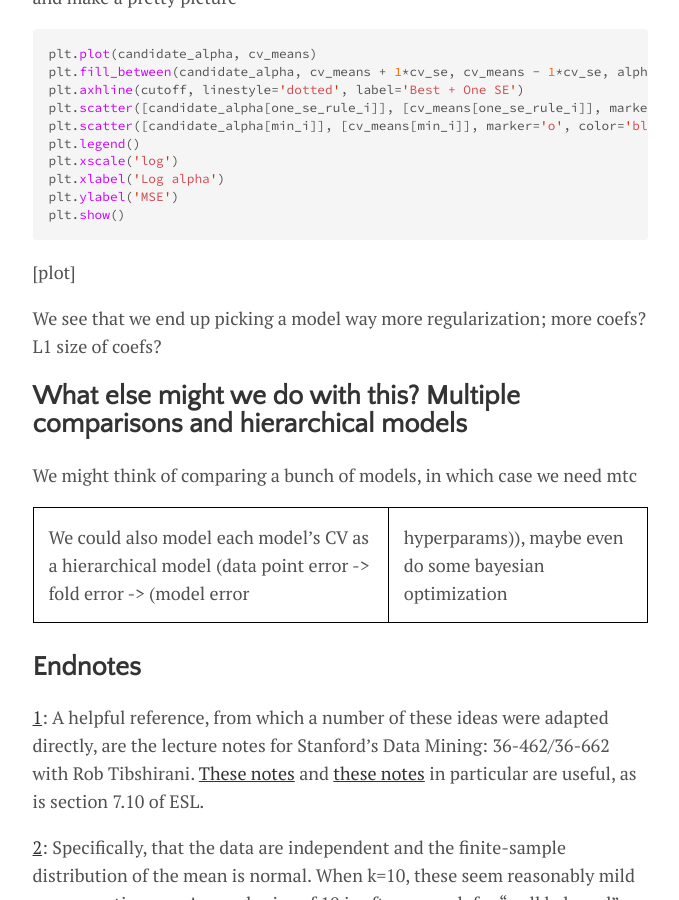
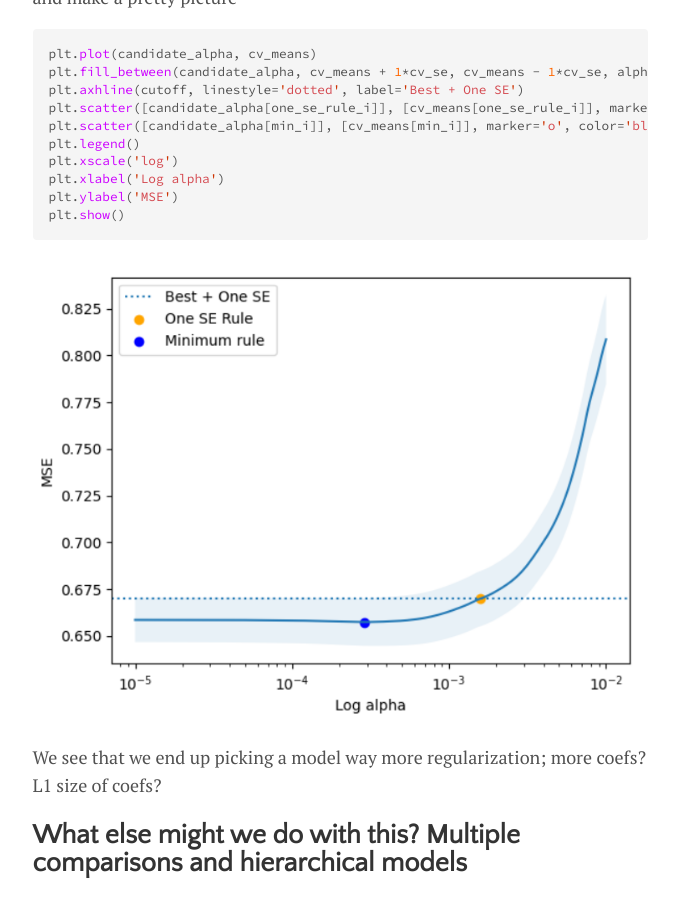
Before and after one commit to lmc2179/lmc2179.github.io, a Jekyll site: the page built from _posts/2020-07-07-cvci.md, in a window 1280 px wide and 900 px high, scrolled down 4816 px. Shown: the whole window, without its empty margins (300-979 px from the left). Built offline with Jekyll 4.4.1, drawn with Linux system fonts in a browser that asks for light colours.

Commit message:
Update 2020-07-07-cvci.md

````diff
--- a/_posts/2020-07-07-cvci.md
+++ b/_posts/2020-07-07-cvci.md
@@ -110,7 +110,7 @@ plt.xlabel('Log alpha')
 plt.ylabel('MSE')
 plt.show()
 ```
-[plot]
+![plot of cross validation process](https://raw.githubusercontent.com/lmc2179/lmc2179.github.io/master/assets/img/cvci-regplot.png)
 
 We see that we end up picking a model way more regularization; more coefs? L1 size of coefs?
 
````
